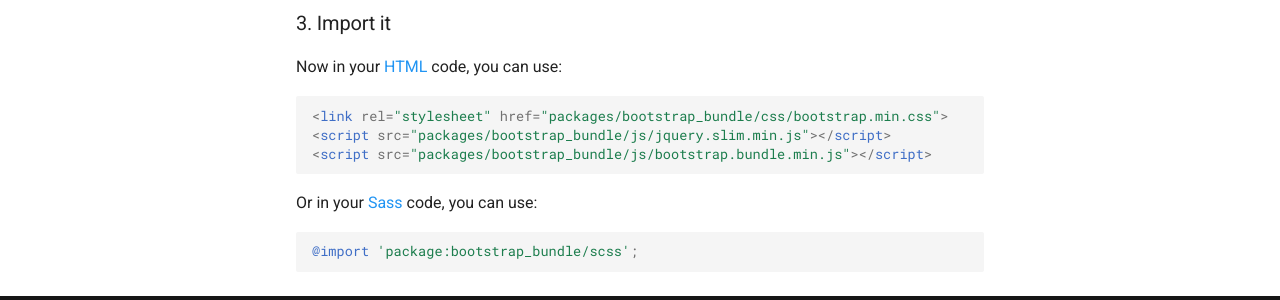
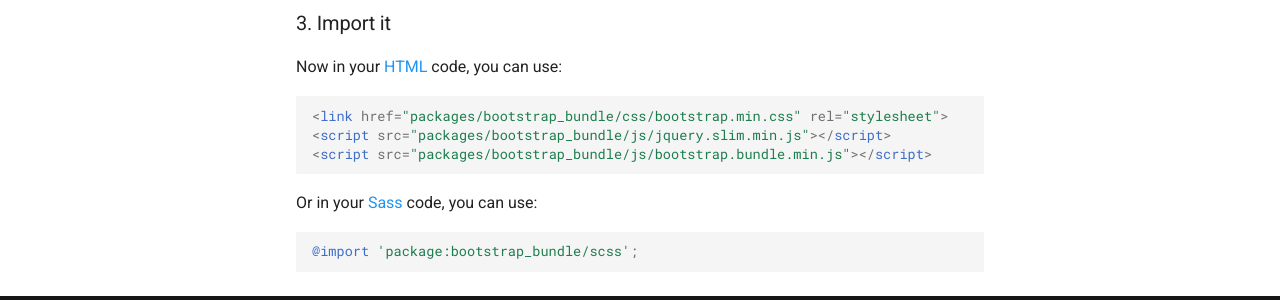
Before and after one commit to cedx/bootstrap.dart, an MkDocs documentation site: the page built from doc/installation.md, in a window 1280 px wide and 900 px high, scrolled down 644 px. Shown: the part 539-839 px from the top of the window. Built offline with MkDocs 1.6.1 and Material for MkDocs 9.7.7, drawn with Linux system fonts in a browser that asks for light colours; comment, search, counter and statistics services are not loaded.

Commit message:
Code formatting

````diff
--- a/doc/installation.md
+++ b/doc/installation.md
@@ -47,7 +47,7 @@
 Now in your [HTML](https://developer.mozilla.org/en-US/docs/Web/HTML) code, you can use:
 
 ```html
-<link rel="stylesheet" href="packages/bootstrap_bundle/css/bootstrap.min.css">
+<link href="packages/bootstrap_bundle/css/bootstrap.min.css" rel="stylesheet">
 <script src="packages/bootstrap_bundle/js/jquery.slim.min.js"></script>
 <script src="packages/bootstrap_bundle/js/bootstrap.bundle.min.js"></script>
 ```
````
